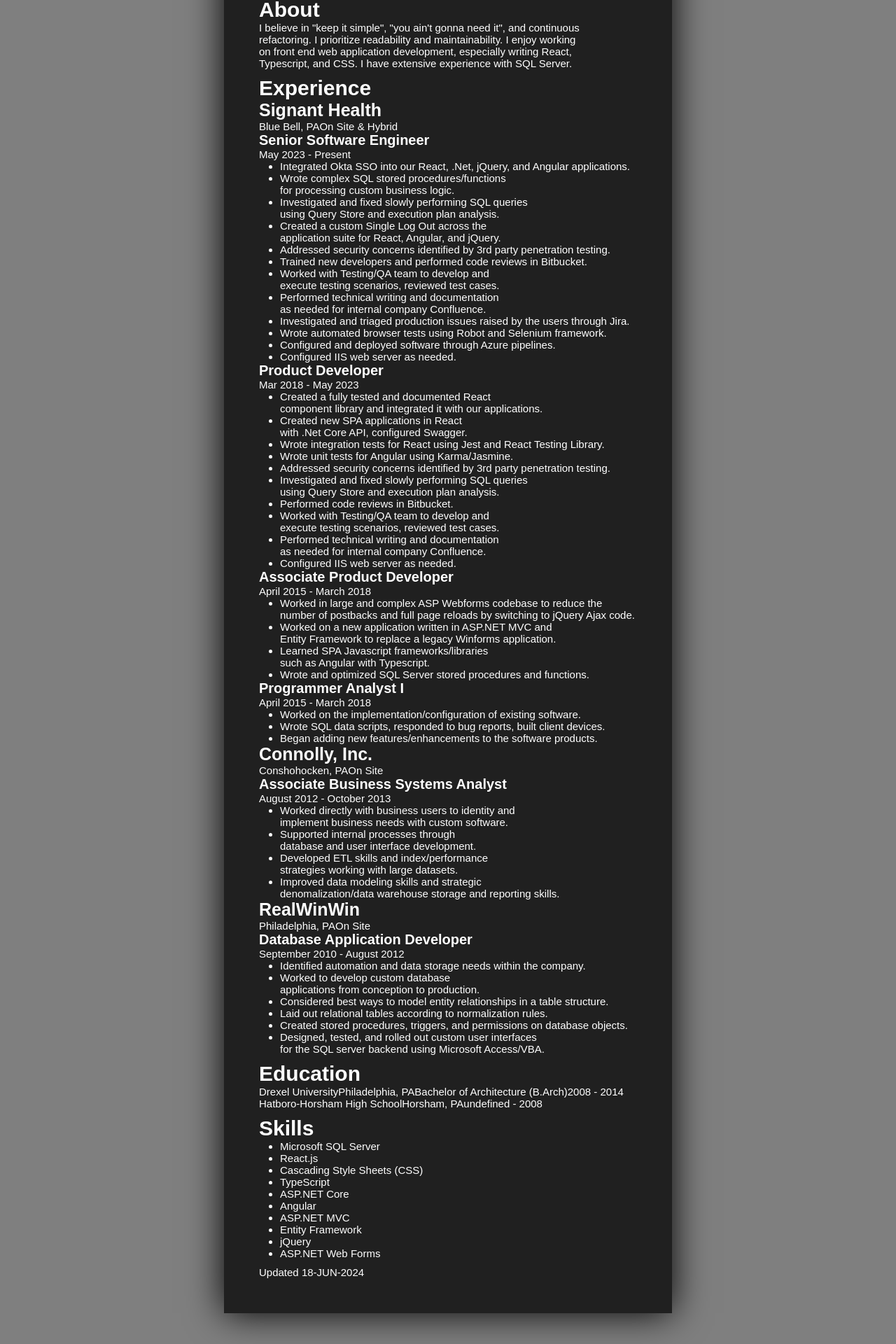
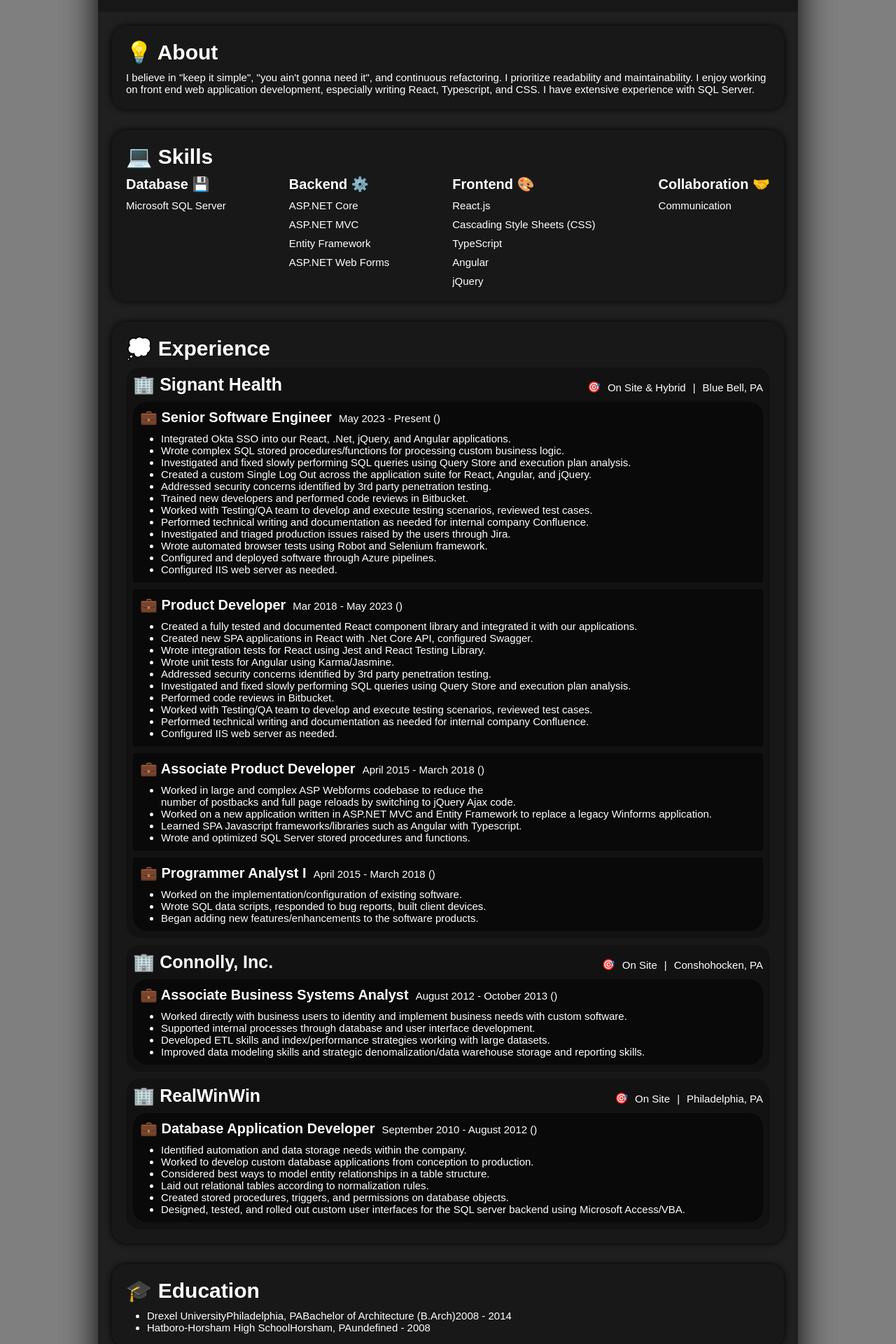
Before and after one commit to steveroof/resume, a React (Vite) app: page / in a window 1280 px wide. Shown: the part 153-2073 px from the top of the page at 70% size. Built offline with nearby package versions, Linux system fonts and the light colour scheme.

Commit message:
styling progress

```diff
--- a/src/App.tsx
+++ b/src/App.tsx
@@ -4,25 +4,35 @@
 export const App: React.FC = () => {
   const { summary, companies, education, skills, updateDate } = myData;
 
-  const jobsMarkup = companies.map((c) => {
+  const experienceMarkup = (
+    <div className="experience">
+      {companies.map((c) => {
         const { companyName, location, locationType, jobs } = c;
 
         const id = createId([companyName]);
         return (
-      <section key={id} id={id} className="company">
-        <h3>{companyName}</h3>
+          <div key={id} id={id} className="company">
+            <span className="companyHeading">
+              <h3>{`🏢 ${companyName}`}</h3>{" "}
+              <span className="companyHeadingDetails">
+                <span>🎯</span>
+                <span>{locationType}</span>
+                <span>|</span>
                 <span>{location}</span>
-        <span>{locationType}</span>
+              </span>
+            </span>
+            <div className="jobList">
               {jobs.map((j) => {
                 const { title, startDate, endDate, experiences } = j;
 
                 const id = createId([companyName, title]);
                 return (
                   <section key={id} id={id} className="job">
-              <h4>{title}</h4>
-              {/* todo: add duration */}
-              <span>{`${startDate} - ${endDate}`}</span>
-              <ul className="experience">
+                    <span className="jobHeading">
+                      <h4>{`💼 ${title}`}</h4>
+                      <span>{`${startDate} - ${endDate} ()`}</span>
+                    </span>
+                    <ul className="experienceList">
                       {experiences.map((e, index) => (
                         <li key={index}>{e}</li>
                       ))}
@@ -30,24 +40,59 @@
                   </section>
                 );
               })}
-      </section>
+            </div>
+          </div>
         );
-  });
+      })}
+    </div>
+  );
 
-  const educationMarkup = education.map((e) => {
+  const educationMarkup = (
+    <ul>
+      {education.map((e) => {
         const { name, location, level, startYear, endYear } = e;
         const id = createId([name]);
+
         return (
-      <div key={id} id={id} className="education">
+          <li key={id} id={id} className="education">
             <span>{name}</span>
             <span>{location}</span>
             <span>{level}</span>
             <span>{`${startYear} - ${endYear}`}</span>
+          </li>
+        );
+      })}
+    </ul>
+  );
+
+  const skillsMarkup = (
+    <div className="skillsGrid">
+      <section className="skillsColumn">
+        <h4>{`Database 💾`}</h4>
+        {skills.database.map((s) => (
+          <span key={s}>{s}</span>
+        ))}
+      </section>
+      <section className="skillsColumn">
+        <h4>{`Backend ⚙️`}</h4>
+        {skills.backend.map((s) => (
+          <span key={s}>{s}</span>
+        ))}
+      </section>
+      <section className="skillsColumn">
+        <h4>{`Frontend 🎨`}</h4>
+        {skills.frontend.map((s) => (
+          <span key={s}>{s}</span>
+        ))}
+      </section>
+      <section className="skillsColumn">
+        <h4>{`Collaboration 🤝`}</h4>
+        {skills.collaboration.map((s) => (
+          <span key={s}>{s}</span>
+        ))}
+      </section>
     </div>
   );
-  });
-
-  const skillsMarkup = skills.map((s, index) => <li key={index}>{s}</li>);
 
   return (
     <div className="page">
@@ -56,24 +101,24 @@
       </header>
 
       <main>
-        <section id="about">
-          <h2>About</h2>
+        <section id="about" className="mainSection">
+          <h2>{`💡 About`}</h2>
           <span>{summary}</span>
         </section>
 
-        <section id="experience">
-          <h2>Experience</h2>
-          {jobsMarkup}
+        <section id="skills" className="mainSection">
+          <h2>{`💻 Skills`}</h2>
+          {skillsMarkup}
         </section>
 
-        <section id="education">
-          <h2>Education</h2>
-          {educationMarkup}
+        <section id="experience" className="mainSection">
+          <h2>{`💭 Experience`}</h2>
+          {experienceMarkup}
         </section>
 
-        <section id="skills">
-          <h2>Skills</h2>
-          <ul className="skills">{skillsMarkup}</ul>
+        <section id="education" className="mainSection">
+          <h2>{`🎓 Education`}</h2>
+          {educationMarkup}
         </section>
       </main>
 
--- a/src/data/index.ts
+++ b/src/data/index.ts
@@ -9,17 +9,22 @@
     'I believe in "keep it simple", "you ain\'t gonna need it", and continuous refactoring. I prioritize readability and maintainability. I enjoy working on front end web application development, especially writing React, Typescript, and CSS. I have extensive experience with SQL Server.',
   companies: [signant, connolly, realWinWin],
   education: [drexel, hh],
-  skills: [
-    "Microsoft SQL Server",
+  skills: {
+    database: ["Microsoft SQL Server"],
+    backend: [
+      "ASP.NET Core",
+      "ASP.NET MVC",
+      "Entity Framework",
+      "ASP.NET Web Forms",
+    ],
+    frontend: [
       "React.js",
       "Cascading Style Sheets (CSS)",
       "TypeScript",
-    "ASP.NET Core",
       "Angular",
-    "ASP.NET MVC",
-    "Entity Framework",
       "jQuery",
-    "ASP.NET Web Forms",
     ],
+    collaboration: ["Communication"],
+  },
   updateDate: "18-JUN-2024",
 };
--- a/src/index.css
+++ b/src/index.css
@@ -18,12 +18,14 @@
   background-color: var(--color-primary-50);
   color: var(--color-white);
   text-wrap: balance;
+  display: flex;
+  justify-content: center;
 }
 
-::selection {
-  background-color: var(--color-primary-25);
-  color: var(--color-white);
-}
+/* ::selection {
+  background-color: var(--color-white);
+  color: var(--color-primary);
+} */
 
 :root {
   --font-family: sans-serif;
@@ -38,11 +40,10 @@
   --color-primary-25: color-mix(in srgb, var(--color-primary), transparent 25%);
   --color-primary-50: color-mix(in srgb, var(--color-primary), transparent 50%);
   --color-primary-75: color-mix(in srgb, var(--color-primary), transparent 75%);
+  --color-white: white;
+  --color-gray: gray;
 
-  --color-white: white;
-
-  display: flex;
-  justify-content: center;
+  --border-radius: 2rem;
 }
 
 h1 {
@@ -50,7 +51,9 @@
 }
 
 h2 {
+  /* about/eductation/skills/experience */
   font-size: var(--font-h2);
+  margin-bottom: 1rem;
 }
 
 h3 {
@@ -66,18 +69,106 @@
 }
 
 .page {
-  width: 50vw;
+  max-width: 100rem;
+  border-radius: var(--border-radius);
   background-color: var(--color-primary-25);
+  display: flex;
+  flex-direction: column;
+  box-shadow: 0 0 5rem var(--color-primary);
+  margin: 3rem;
+}
+
+header {
   padding: 5rem;
-  margin: 5rem;
+  background-color: var(--color-primary-75);
+  border-top-left-radius: var(--border-radius);
+  border-top-right-radius: var(--border-radius);
+}
+
+main {
+  display: flex;
+  flex-direction: column;
+  gap: 3rem;
+  padding: 2rem;
+}
+
+.mainSection {
+  background-color: var(--color-primary-75);
+  border-radius: var(--border-radius);
+  padding: 2rem;
+  box-shadow: 0 0 1rem var(--color-primary);
+}
+
+footer {
+  display: flex;
+  justify-content: center;
+  padding: 3rem;
+  background-color: var(--color-primary-75);
+  border-bottom-left-radius: var(--border-radius);
+  border-bottom-right-radius: var(--border-radius);
+}
+
+.skillsGrid {
+  display: flex;
+  justify-content: space-between;
+}
+
+.skillsColumn {
   display: flex;
   flex-direction: column;
   gap: 1rem;
-  box-shadow: 0 0 5rem var(--color-primary);
+}
 
-  main {
-    display: flex;
-    flex-direction: column;
-    gap: 1rem;
+.experience {
+  display: flex;
+  flex-direction: column;
+  gap: 1rem;
+}
+
+.company {
+  background-color: var(--color-primary-75);
+  border-radius: var(--border-radius);
+  padding: 1rem;
+}
+
+.companyHeading {
+  display: flex;
+  align-items: baseline;
+  justify-content: space-between;
+  gap: 1rem;
+  margin-bottom: 1rem;
+}
+
+.companyHeadingDetails {
+  display: flex;
+  align-items: center;
+  gap: 1rem;
+}
+
+.jobHeading {
+  display: flex;
+  align-items: baseline;
+  gap: 1rem;
+  margin-bottom: 1rem;
+}
+
+.jobList {
+  display: flex;
+  flex-direction: column;
+  gap: 1rem;
+}
+
+.job {
+  background-color: var(--color-primary-50);
+  padding: 1rem;
+
+  &:first-child {
+    border-top-left-radius: var(--border-radius);
+    border-top-right-radius: var(--border-radius);
+  }
+
+  &:last-child {
+    border-bottom-left-radius: var(--border-radius);
+    border-bottom-right-radius: var(--border-radius);
   }
 }
```
Also changed, not shown: src/model.ts (+8 -1 lines). Lines whose indentation alone changed are shown as unchanged.
